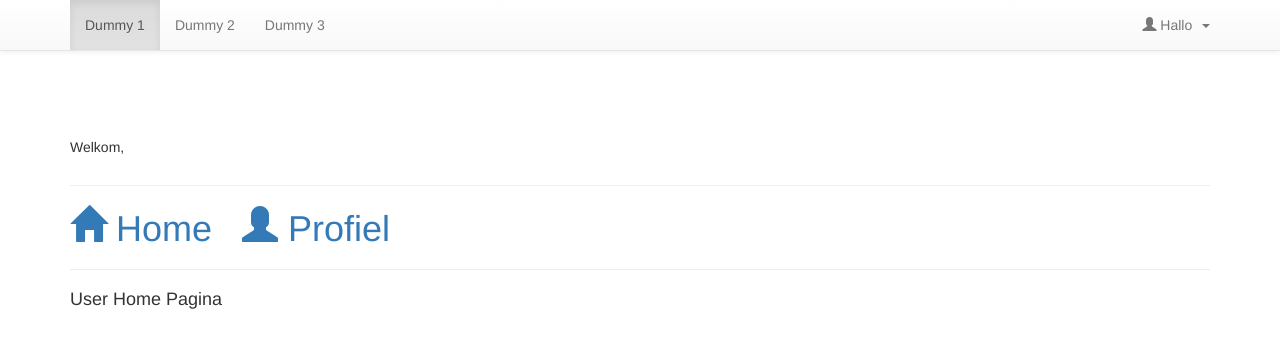
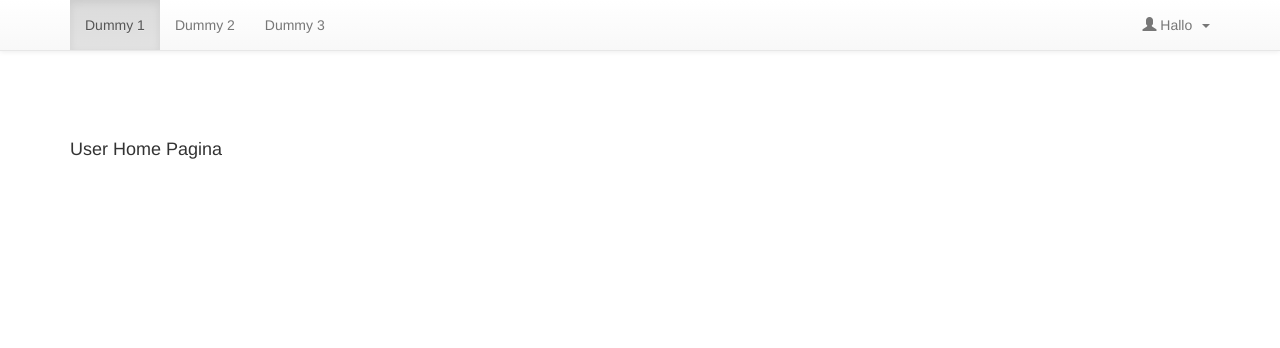
Before and after one commit to willekensrobin/extratime, a PHP site: page /home.php in a window 1280 px wide. Shown: the top 348 px of the page. Run offline with PHP 8.4, Linux system fonts and the light colour scheme; the visitor is signed in with stand-in values (Sample User, id 1); data that the repository does not hold is empty.

Commit message:
Kleine aanpassingen aan home en profiel pagina

```diff
--- a/home.php
+++ b/home.php
@@ -79,16 +79,8 @@
 
     <div class="container">
 
-    	<label class="h5">Welkom, <?php print($userRow['username']); ?></label>
-        <hr />
-
-        <h1>
-        <a href="home.php"><span class="glyphicon glyphicon-home"></span> Home</a> &nbsp;
-        <a href="profile.php"><span class="glyphicon glyphicon-user"></span> Profiel</a></h1>
-       	<hr />
 
         <p class="h4">User Home Pagina</p>
-
 
 
     </div>
```
Also changed, not shown: profile.php (+0 -7 lines).
